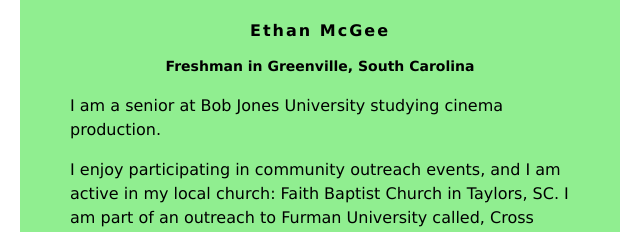
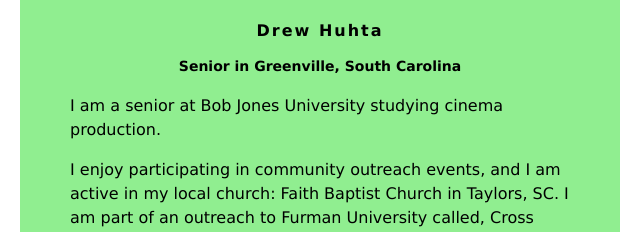
Before and after one commit to drewhuhta7/drewhuhta7.github.io, a plain HTML site: page index.html in a window 1280 px wide. Shown: the top 232 px of the page, 320-960 px from the left. Drawn offline with Linux system fonts and the light colour scheme.

Commit message:
Update index.html

```diff
--- a/index.html
+++ b/index.html
@@ -30,8 +30,8 @@
 </head>
 <body>
     <div id="content">
-        <h1>Ethan McGee</h1>
-        <h2>Freshman in Greenville, South Carolina</h2>
+        <h1>Drew Huhta</h1>
+        <h2>Senior in Greenville, South Carolina</h2>
 
          <p>I am a senior at Bob Jones University studying cinema production. </p>
          <p>
```
